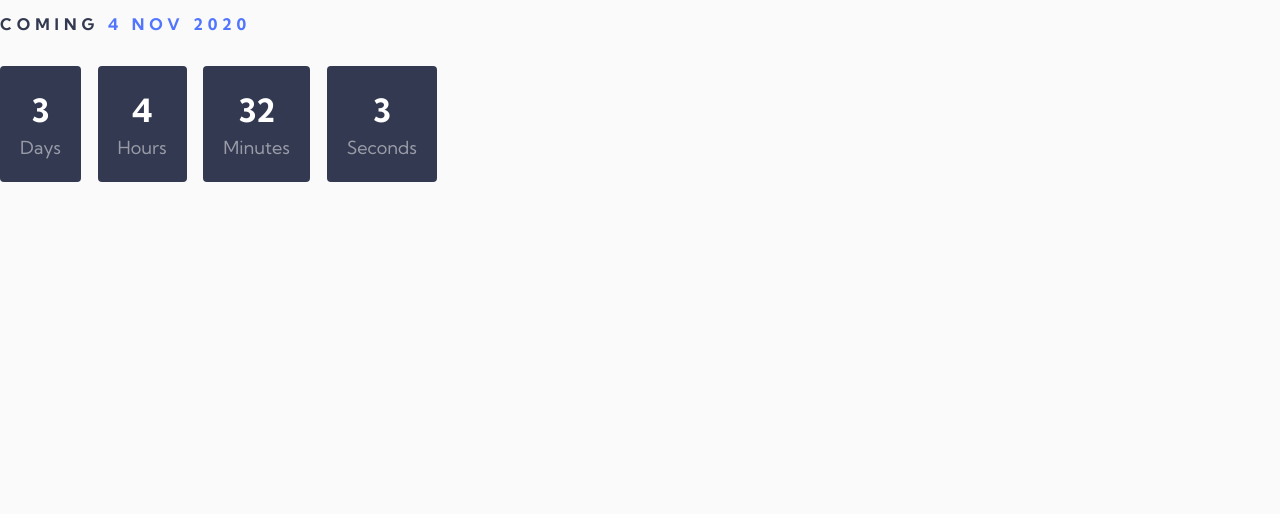
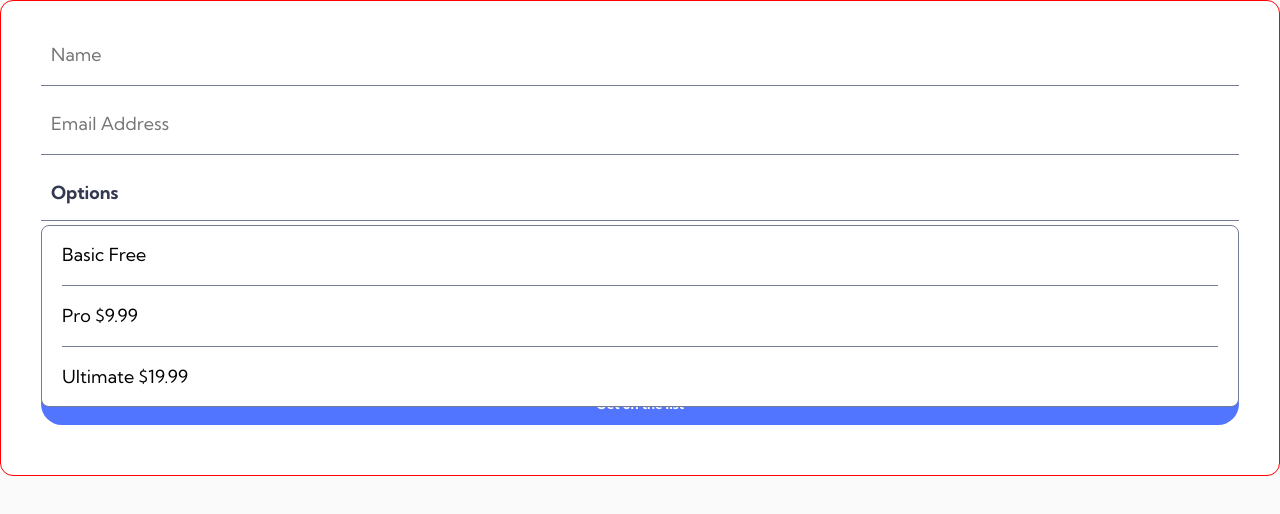
Before and after one commit to zetmosoma10/officelite, a React (Vite) app: page / in a window 1280 px wide. Shown: the top 514 px of the page. Built offline with nearby package versions, Linux system fonts and the light colour scheme.

Commit message:
building form component

```diff
--- a/src/App.jsx
+++ b/src/App.jsx
@@ -2,11 +2,14 @@ import Button from "./components/Button";
 import Card from "./components/Card";
 import CardsContainer from "./components/CardsContainer";
 import CountdownTimer from "./components/CountdownTimer";
+import Form from "./components/Form";
 
 function App() {
-  const targetDate = new Date("2024-02-09T23:59:59");
-
-  return <CountdownTimer targetDate={targetDate} />;
+  return (
+    <>
+      <Form />
+    </>
+  );
 }
 
 export default App;
--- /dev/null
+++ b/src/components/Form.jsx
@@ -0,0 +1,33 @@
+import Button from "./Button";
+
+function Form({ children }) {
+  return (
+    <form className="form">
+      <div className="input-container">
+        <input type="text" placeholder="Name" />
+      </div>
+      <div className="input-container">
+        <input type="email" placeholder="Email Address" />
+      </div>
+      <div className="custom-dropdown">
+        <button className="dropdown-btn">Options</button>
+        <div className="options-container">
+          <div className="option basic">Basic Free</div>
+          <div className="option prop">Pro $9.99</div>
+          <div className="option ultimate">Ultimate $19.99</div>
+        </div>
+      </div>
+      <div className="input-container">
+        <input type="text" placeholder="Phone Number" />
+      </div>
+      <div className="input-container">
+        <input type="text" placeholder="Company" />
+      </div>
+      <Button className="btn" size="lg" color="blue">
+        Get on the list
+      </Button>
+    </form>
+  );
+}
+
+export default Form;
--- a/src/index.css
+++ b/src/index.css
@@ -261,3 +261,69 @@ li {
     text-align: left;
   }
 }
+
+/* FORMS */
+
+.form {
+  border: 1px solid red;
+
+  border-radius: 13px;
+  padding: 4rem 4rem 5rem;
+  background-color: var(--white);
+}
+
+input,
+.dropdown-btn {
+  font-family: inherit;
+  font-size: inherit;
+  color: var(--headings);
+  border: none;
+  background-color: transparent;
+  text-indent: 10px;
+  outline: none;
+  width: 100%;
+}
+
+.input-container {
+  border-bottom: 1px solid var(--text);
+  padding-bottom: 1.6rem;
+  margin-bottom: 2.4rem;
+}
+
+.custom-dropdown {
+  position: relative;
+  width: 100%;
+  margin-bottom: 2.4rem;
+}
+
+.dropdown-btn {
+  text-align: left;
+  border-bottom: 1px solid var(--text);
+  padding-bottom: 1.6rem;
+  font-weight: bold;
+  color: var(--headings);
+}
+
+.options-container {
+  /* display: none; */
+  position: absolute;
+  z-index: 2;
+  border: 1px solid var(--text);
+  margin-top: 0.4rem;
+  padding: 1.5rem 2rem;
+  background-color: var(--white);
+  border-radius: 8px;
+  width: 100%;
+}
+
+.option {
+  padding-bottom: 1.6rem;
+  border-bottom: 1px solid var(--text);
+  margin-bottom: 1.6rem;
+}
+
+.option.ultimate {
+  padding: 0;
+  border: 0;
+  margin: 0;
+}
```
